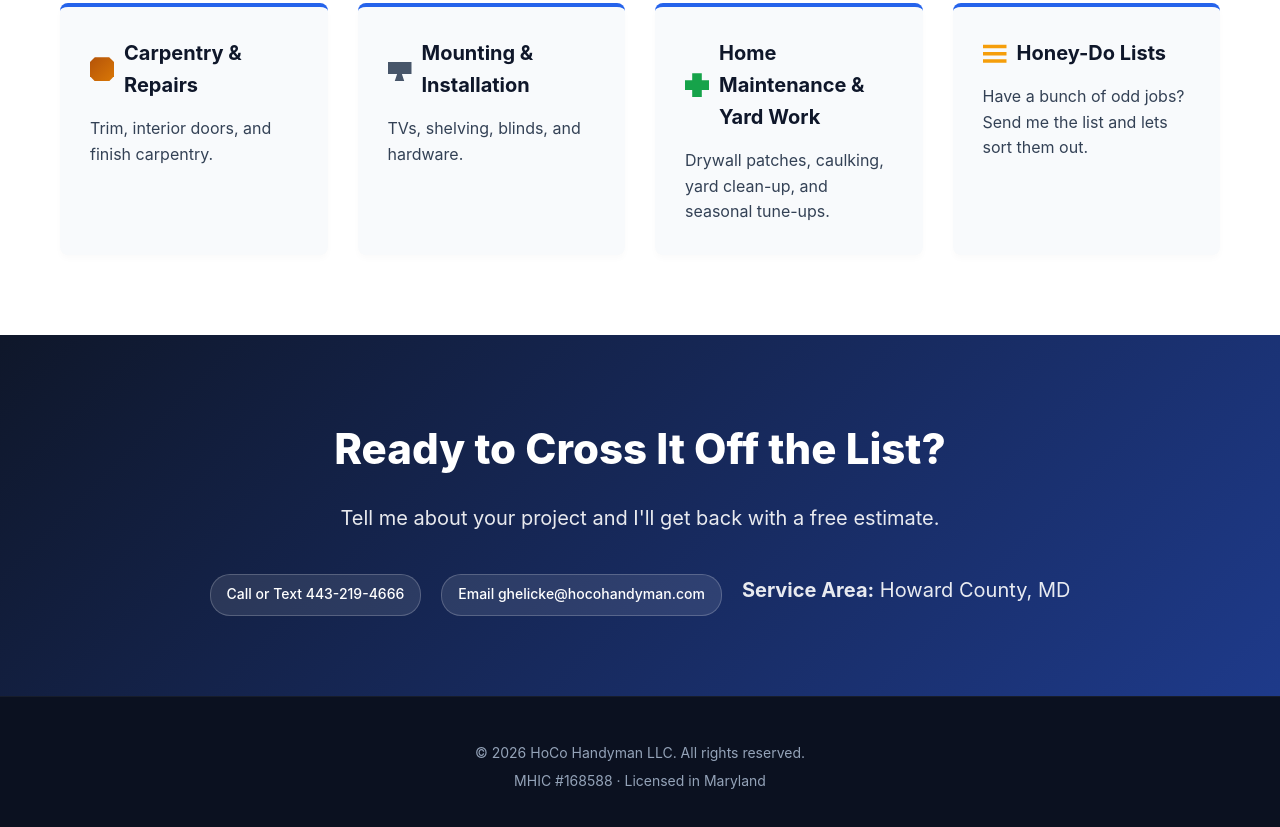
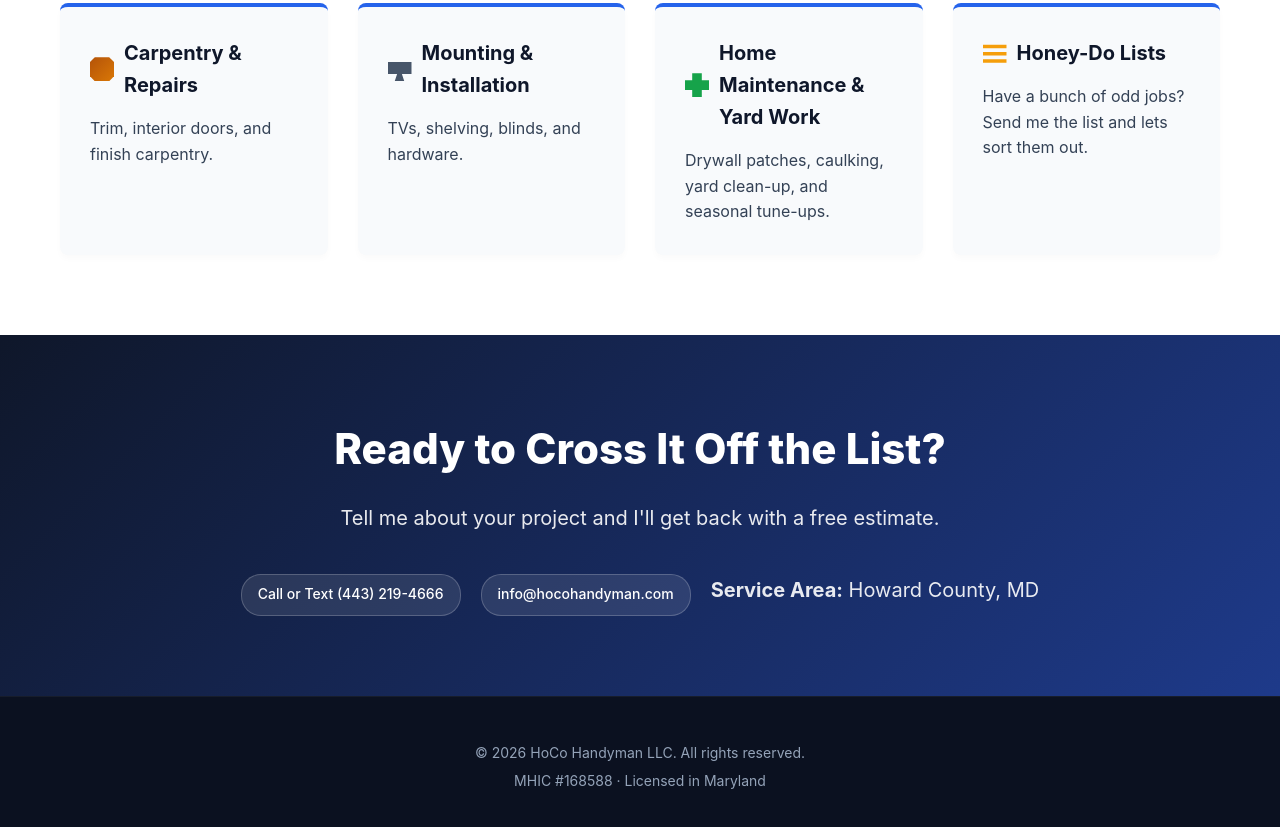
Before and after one commit to hocohandyman/hocohandyman.github.io, a plain HTML site: page index.html in a window 1280 px wide. Shown: the part 915-1742 px from the top of the page. Drawn offline with Linux system fonts and the light colour scheme.

Commit message:
Update index.html

```diff
--- a/index.html
+++ b/index.html
@@ -337,8 +337,8 @@
             <p>Tell me about your project and I'll get back with a free estimate.</p>
 
             <div class="features">
-                <a href="tel:4432194666" class="feature-tag">Call or Text 443-219-4666</a>
-                <a href="mailto:ghelicke@://hocohandyman.com" class="feature-tag">Email ghelicke@hocohandyman.com</a>
+                <a href="tel:4432194666" class="feature-tag">Call or Text (443) 219-4666</a>
+                <a href="mailto:info@://hocohandyman.com" class="feature-tag">info@hocohandyman.com</a>
                 <div class="meta-info">
                     <p><strong>Service Area:</strong> Howard County, MD</p>
                 </div>
```
